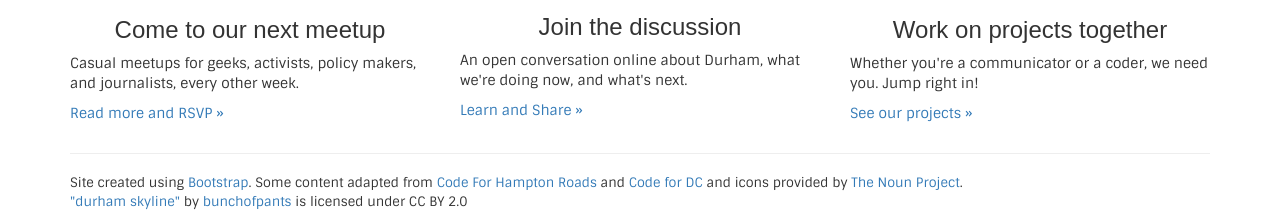
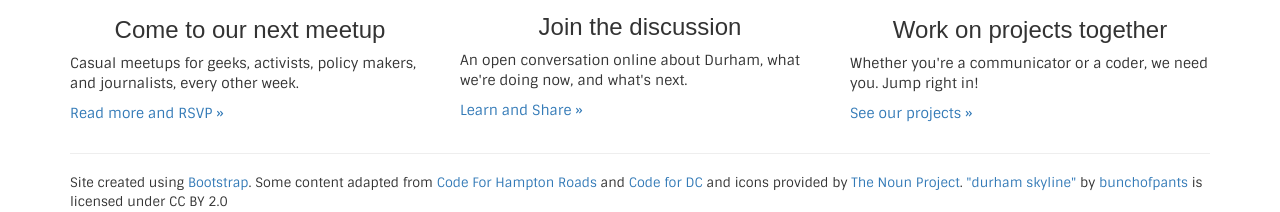
Before and after one commit to codefordurham/codefordurham.github.io, a plain HTML site: page index.html in a window 1280 px wide. Shown: the part 733-945 px from the top of the page. Drawn offline with nearby package versions, Linux system fonts and the light colour scheme; a web font is replaced by a local one.

Commit message:
combine footer onto one line

```diff
--- a/index.html
+++ b/index.html
@@ -65,8 +65,7 @@
       <hr>
 
       <footer>
-        <p>Site created using <a href="http://getbootstrap.com/" target="_blank">Bootstrap</a>. Some content adapted from <a href="http://codeforhamptonroads.org/" target="_blank">Code For Hampton Roads</a> and <a href="http://codefordc.org/" target="_blank">Code for DC</a> and icons provided by <a href="http://thenounproject.com/" target="_blank">The Noun Project</a>.</p>
-        <p><a href="http://www.flickr.com/photos/bunchofpants/38331841" target="_blank">"durham skyline"</a> by <a href="http://www.flickr.com/photos/bunchofpants/" target="_blank">bunchofpants</a> is licensed under CC BY 2.0</p>
+        <p>Site created using <a href="http://getbootstrap.com/" target="_blank">Bootstrap</a>. Some content adapted from <a href="http://codeforhamptonroads.org/" target="_blank">Code For Hampton Roads</a> and <a href="http://codefordc.org/" target="_blank">Code for DC</a> and icons provided by <a href="http://thenounproject.com/" target="_blank">The Noun Project</a>. <a href="http://www.flickr.com/photos/bunchofpants/38331841" target="_blank">"durham skyline"</a> by <a href="http://www.flickr.com/photos/bunchofpants/" target="_blank">bunchofpants</a> is licensed under CC BY 2.0</p>
       </footer>
     </div> <!-- /container -->
 
```
